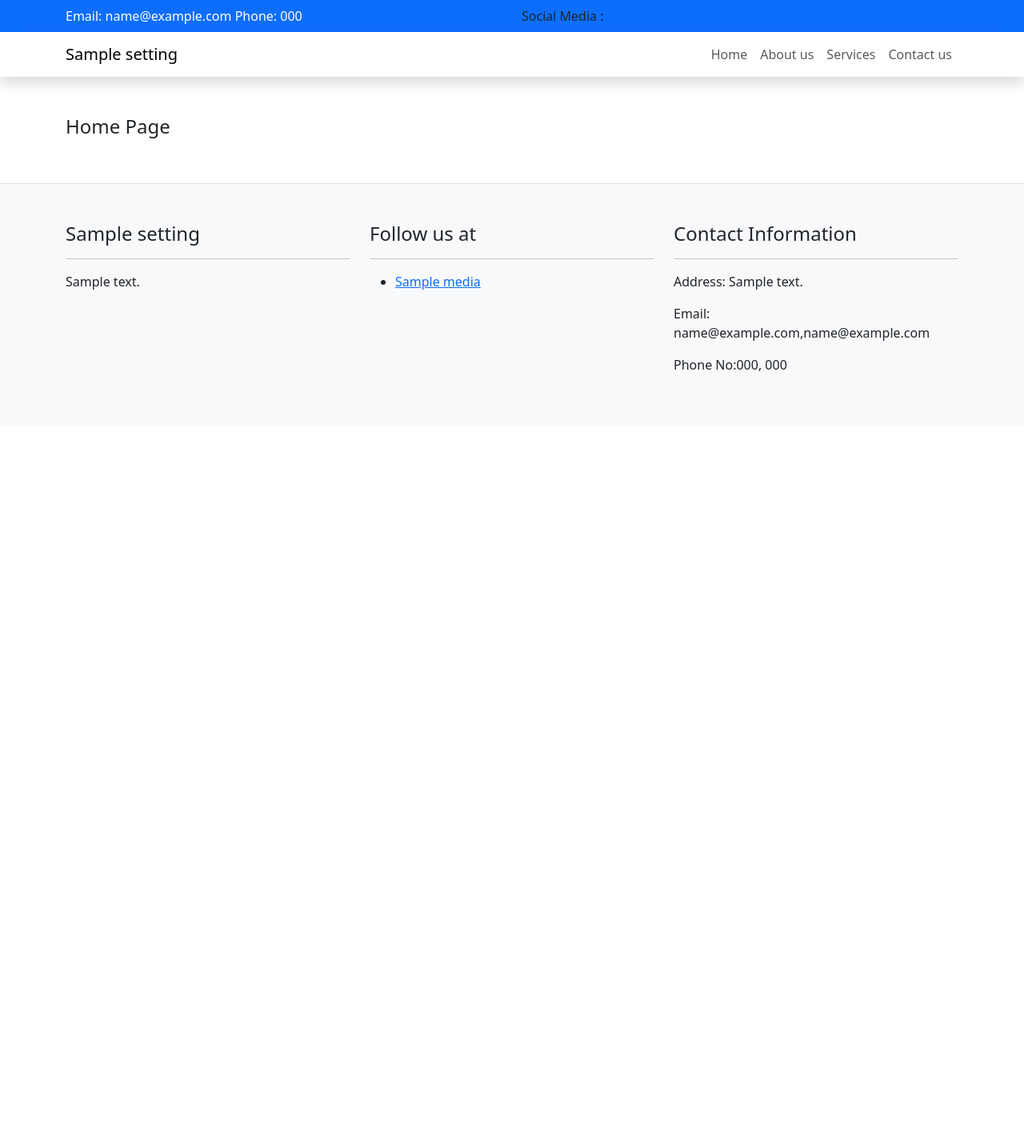
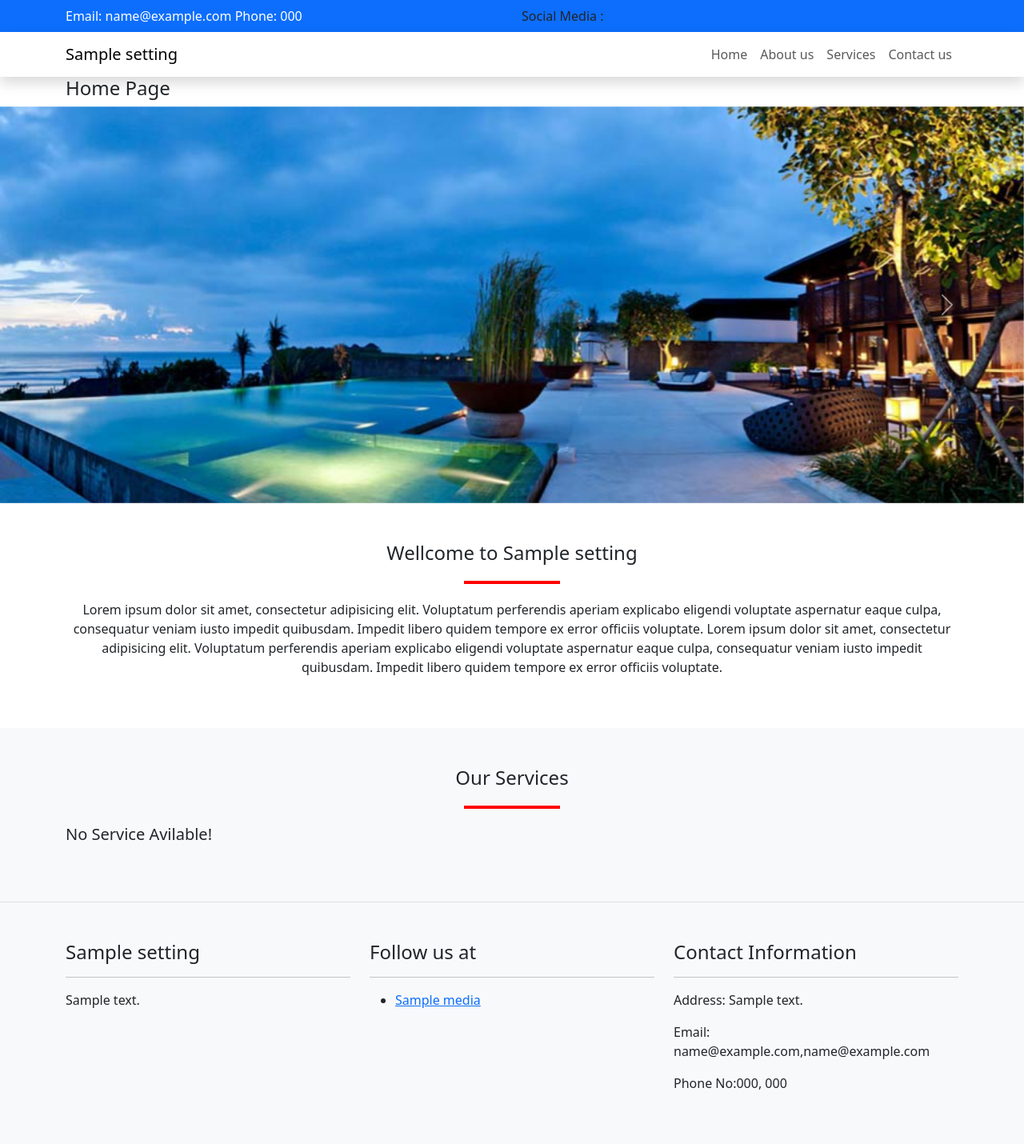
Before and after one commit to SimranWebDeveloper/Php-website-with-admin-panel, a PHP site: page / in a window 1280 px wide. Shown: the whole page at 80% size. Before the commit the page ends 464 px from the top, so only its background shows below. Run offline with PHP 8.4, Linux system fonts and the light colour scheme; tables that the repository leaves empty or names only in its code hold one stand-in row (values such as "Sample post"); some libraries are stand-ins or nearby versions.

Commit message:
part 21- home about design deyisiliyi

```diff
--- /dev/null
+++ b/php-admin-panel/assets/css/styles.css
@@ -0,0 +1,7 @@
+.underline{
+    height: 4px;
+    width: 120px;
+    background-color:red ;
+    margin-top: 20px;
+    margin-bottom: 20px;
+}
--- a/php-admin-panel/includes/header.php
+++ b/php-admin-panel/includes/header.php
@@ -11,7 +11,7 @@ require 'config/function.php';
     <meta name="description" content="<?= webSetting('meta_description') ?? "Meta Desc";?>">
     <meta name="keywords" content="<?= webSetting('meta_keyword') ?? "Meta Keyword";?>">
     <link rel="stylesheet" href="assets/css/bootstrap.min.css">
-    <link rel="stylesheet" href="assets/css/style.css">
+    <link rel="stylesheet" href="assets/css/styles.css">
 </head>
 
 <body>
--- a/php-admin-panel/index.php
+++ b/php-admin-panel/index.php
@@ -4,13 +4,108 @@ $pageTitle="Home";
 include('includes/header.php')
 ?>
 
+<div class="container">
+    <?= alertMessage()?>
+    <h4>Home Page</h4>
+</div>
+
+<div id="carouselExample" class="carousel slide">
+  <div class="carousel-inner">
+    <div class="carousel-item active">
+      <img src="assets/images/slider-1.jpg" class="d-block w-100" alt="...">
+    </div>
+    <div class="carousel-item">
+      <img src="assets/images/slider-2.jpg" class="d-block w-100" alt="...">
+    </div>
+    <div class="carousel-item">
+      <img src="assets/images/slider-3.jpg" class="d-block w-100" alt="...">
+    </div>
+  </div>
+  <button class="carousel-control-prev" type="button" data-bs-target="#carouselExample" data-bs-slide="prev">
+    <span class="carousel-control-prev-icon" aria-hidden="true"></span>
+    <span class="visually-hidden">Previous</span>
+  </button>
+  <button class="carousel-control-next" type="button" data-bs-target="#carouselExample" data-bs-slide="next">
+    <span class="carousel-control-next-icon" aria-hidden="true"></span>
+    <span class="visually-hidden">Next</span>
+  </button>
+</div>
+
+
 <div class="py-5">
     <div class="container">
-        <?= alertMessage()?>
-        <h4>Home Page</h4>
+        <div class="row">
+            <div class="col-md-12 text-center">
+                <h4>Wellcome to <?=webSetting('title') ;?></h4>
+                <div class="underline mx-auto"></div>
+                <p>
+                    Lorem ipsum dolor sit amet, consectetur adipisicing elit. Voluptatum perferendis aperiam explicabo eligendi voluptate aspernatur eaque culpa, consequatur veniam iusto impedit quibusdam. Impedit libero quidem tempore ex error officiis voluptate.
+                    Lorem ipsum dolor sit amet, consectetur adipisicing elit. Voluptatum perferendis aperiam explicabo eligendi voluptate aspernatur eaque culpa, consequatur veniam iusto impedit quibusdam. Impedit libero quidem tempore ex error officiis voluptate.
+                </p>
+            </div>
+        </div>
+    </div>
+</div>
+
+<div class="py-5 bg-light">
+    <div class="container">
+        <div class="row">
+
+            <div class="col-md-12">
+                <div class="col-md-12 text-center">
+                    <h4>Our Services</h4>
+                    <div class="underline mx-auto"></div>
+                </div>
+            </div>
+
+        <?php
+                $serviceQuery="SELECT * FROM services WHERE status='0' LIMIT 6";
+                $result=mysqli_query($conn,$serviceQuery);
+
+                if ($result) {
+                    if (mysqli_num_rows($result)>0) {
+
+                        foreach ($result as $row) {
+                            ?>
+                                <div class="col-md-4 mb-3">
+                                    <div class="card shadow">
+                                        <?php if ($row['image'] !=''):?>
+                                            <img src="admin/<?= $row['image'] ?>" class="w-100 rounded" alt="Img" style="min-height: 200px;max-height:200px;" />
+                                            <?php else :?>
+                                            <img src="assets/images/no-img.jpg" class="w-100 rounded" alt="Img" style="min-height: 200px;max-height:200px;" />
+                                        <?php endif;?>
+
+                                        <div class="card-body">
+                                            <h5><?=$row['name'] ?></h5>
+                                            <p><?=$row['small_description'] ?></p>
+                                            <div>
+                                                <a href="service.php?slug=<?=$row['slug']?>" class="text-primary">read more</a>
+                                            </div>
+                                        </div>
+                                    </div>
+                                </div>
+                            <?php
+                        }
+                    }else{
+                        ?>
+                        <div class="col-md-3 mb-3">
+                            <h5>No Service Avilable! </h5>
+                        </div>
+                        <?php
+                    }
+                }else{
+                    ?>
+                    <div class="col-md-3 mb-3">
+                        <h5>Something Went Wrong! </h5>
+                    </div>
+                    <?php
+                }
+            ?>
+        </div>
     </div>
 </div>
 
 
+
 <?php include('includes/footer.php')
 ?>
--- a/php-admin-panel/services.php
+++ b/php-admin-panel/services.php
@@ -22,7 +22,7 @@ include('includes/header.php')
 
                         foreach ($result as $row) {
                             ?>
-                                <div class="col-md-3 mb-3">
+                                <div class="col-md-4 mb-3">
                                     <div class="card shadow-sm">
                                         <?php if ($row['image'] !=''):?>
                                             <img src="admin/<?= $row['image'] ?>" class="w-100 rounded" alt="Img" style="min-height: 200px;max-height:200px;" />
```
Also changed, not shown: php-admin-panel/about-us.php (+23 -0 lines), php-admin-panel/assets/css/style.css (deleted), php-admin-panel/assets/images/slider-1.jpg (added), php-admin-panel/assets/images/slider-2.jpg (added), php-admin-panel/assets/images/slider-3.jpg (added).
